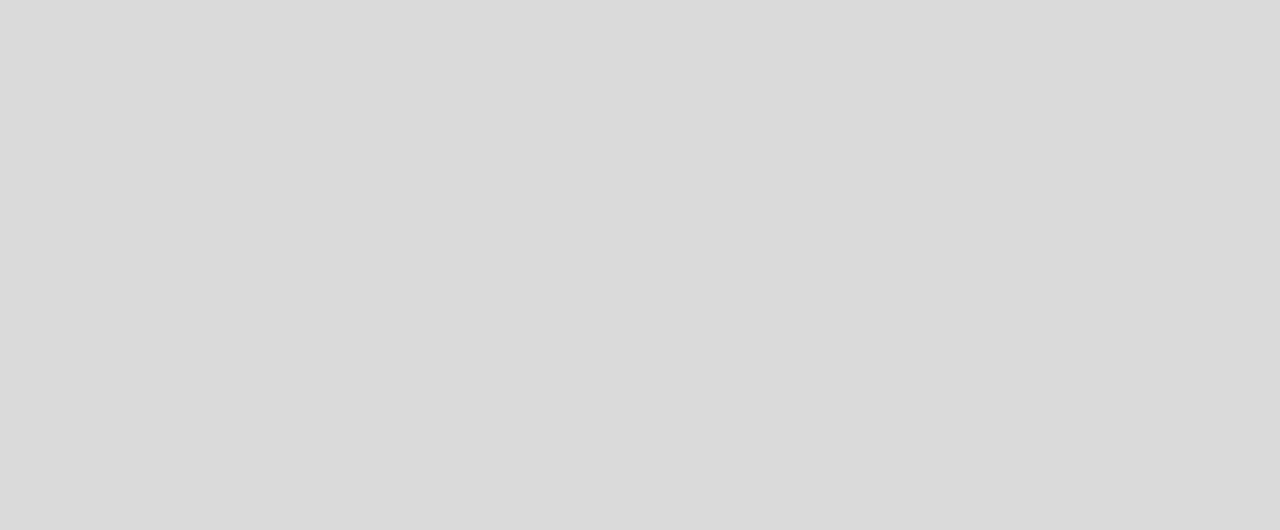
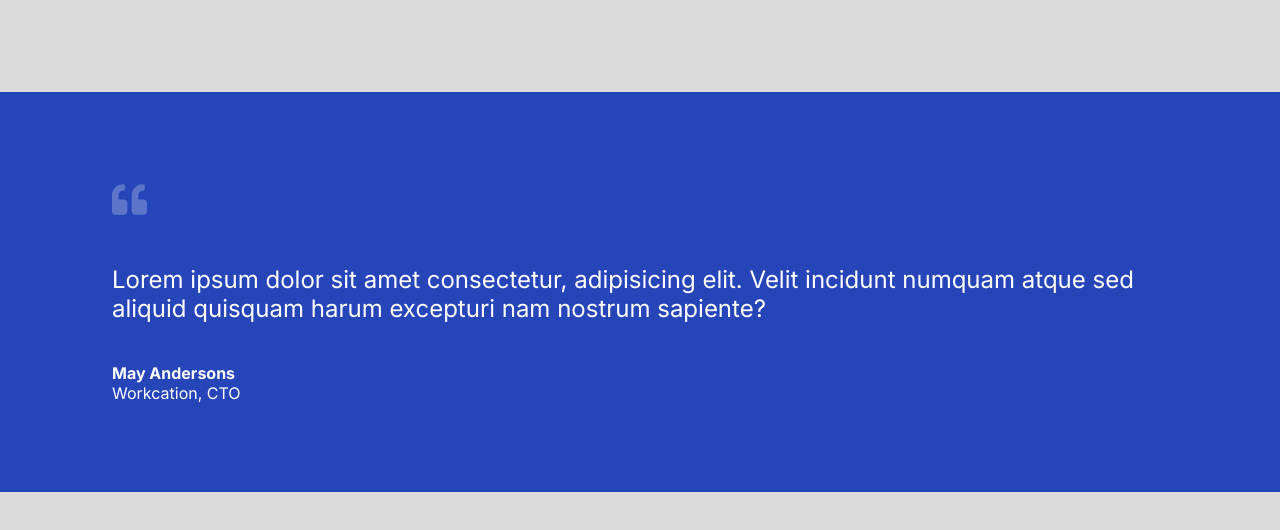
Before and after one commit to emirisato1003/react-component-library, a React (Vite) app: page / in a window 1280 px wide. Shown: the part 1574-2104 px from the top of the page. Before the commit the page ends 1666 px from the top, so only its background shows below. Built offline with nearby package versions, Linux system fonts and the light colour scheme; the HTML template or start-up script is replaced by a standard one.

Commit message:
update testimonial component; adding imgUrl prop

```diff
--- a/src/App.jsx
+++ b/src/App.jsx
@@ -67,8 +67,7 @@ function App() {
       </section>
 
       <section className="testimonials">
-        <Testimonial>
-          <img src="https://ben-custom-components.netlify.app/images/testimonial.jpeg" alt="" />
+        <Testimonial imgUrl="https://ben-custom-components.netlify.app/images/testimonial.jpeg">
           <div className="testimonial-body">
             <div className="icon">
               <FaQuoteLeft />
@@ -80,6 +79,20 @@ function App() {
             </div>
           </div>
         </Testimonial>
+
+        <Testimonial imgUrl="">
+          <div className="testimonial-body">
+            <div className="icon">
+              <FaQuoteLeft />
+            </div>
+            <p className="body-text">Lorem ipsum dolor sit amet consectetur, adipisicing elit. Velit incidunt numquam atque sed aliquid quisquam harum excepturi nam nostrum sapiente?</p>
+            <div className="card-footer">
+              <p className='footer-name'>May Andersons</p>
+              <p className='footer-role'>Workcation, CTO</p>
+            </div>
+          </div>
+        </Testimonial>
+
         {/* <div className="testimonial-container">
           <img src="https://ben-custom-components.netlify.app/images/testimonial.jpeg" alt="" />
           <div className="testimonial-body">
--- a/src/assets/components/Testimonials/Testimonial.jsx
+++ b/src/assets/components/Testimonials/Testimonial.jsx
@@ -1,6 +1,7 @@
-export default function Testimonial({ children }) {
+export default function Testimonial({ children, imgUrl }) {
     return (
         <div className="testimonial-container">
+            {imgUrl && <img src={imgUrl} alt="" />}
             {children}
         </div>
     );
```
